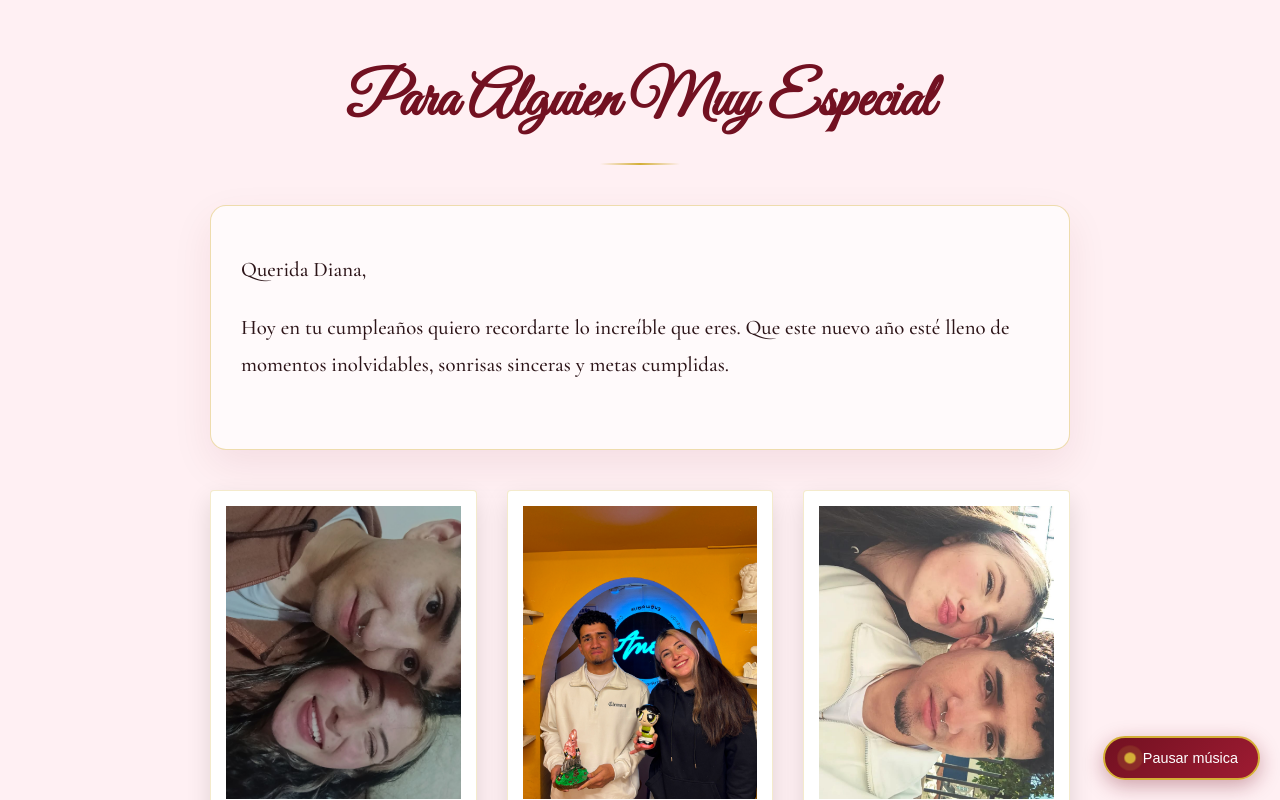
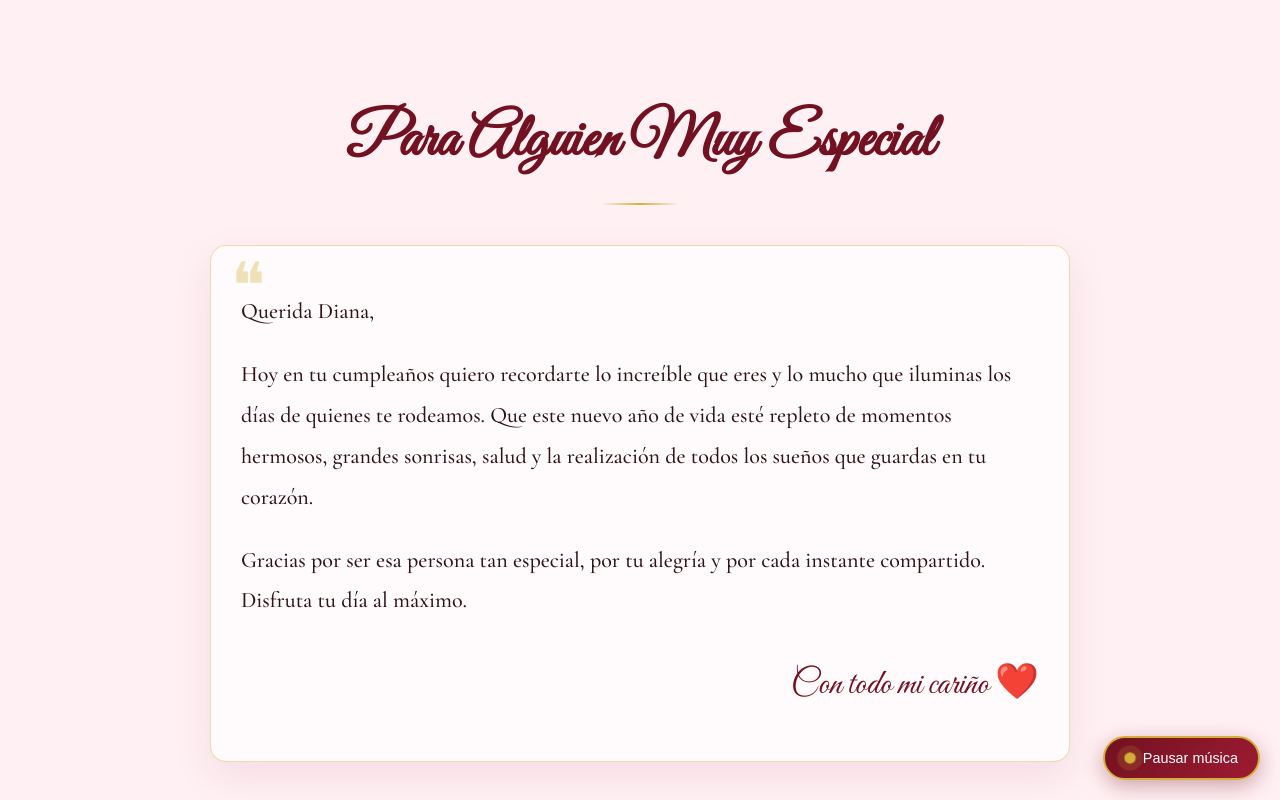
Before and after one commit to alexanderalvarado2405-bit/cumpleanos-diana, a plain HTML site: page index.html in a window 1280 px wide. Both pictures are taken after a click on the button "Abrir tu regalo ❤️". Shown: the part 800-1600 px from the top of the page. Drawn offline with nearby package versions, Linux system fonts and the light colour scheme.

Commit message:
Actualizar index.html

```diff
--- a/index.html
+++ b/index.html
@@ -17,7 +17,8 @@
             --dorado: #d4af37;
             --texto-oscuro: #3d1c22;
         }
-        * { margin: 0; padding: 0; box-sizing: border-box; }
+        * { margin: 0; padding: 0; box-sizing: border-box; -webkit-tap-highlight-color: transparent; }
+        html { scroll-behavior: smooth; }
         body {
             font-family: 'Montserrat', sans-serif;
             background-color: var(--rosa-pastel);
@@ -99,6 +100,7 @@
             box-shadow: 0 10px 25px rgba(114, 17, 33, 0.3);
         }
         #main-content { display: none; padding: 50px 20px; max-width: 900px; margin: 0 auto; }
+        section { padding: 40px 0; }
         .section-title {
             font-family: 'Great Vibes', cursive;
             font-size: clamp(2.6rem, 8vw, 3.8rem);
@@ -118,19 +120,38 @@
             border-radius: 16px;
             border: 1px solid rgba(212, 175, 55, 0.4);
             box-shadow: 0 15px 40px rgba(114, 17, 33, 0.08);
-            margin-bottom: 40px;
+            margin-bottom: 50px;
+            position: relative;
+        }
+        .letter-paper::before {
+            content: '❝';
+            font-family: 'Cormorant Garamond', serif;
+            font-size: 4rem;
+            color: rgba(212, 175, 55, 0.35);
+            position: absolute;
+            top: 10px;
+            left: 20px;
+            line-height: 1;
         }
         .letter-text p {
             font-family: 'Cormorant Garamond', serif;
-            font-size: 1.3rem;
+            font-size: clamp(1.22rem, 4.2vw, 1.38rem);
             color: #2c1418;
-            margin-bottom: 20px;
-            line-height: 1.8;
+            margin-bottom: 22px;
+            line-height: 1.85;
+        }
+        .letter-signature {
+            margin-top: 35px;
+            text-align: right;
+            font-family: 'Great Vibes', cursive;
+            font-size: 2.2rem;
+            color: var(--rojo-vino);
         }
         .polaroid-grid {
             display: grid;
             grid-template-columns: repeat(auto-fit, minmax(260px, 1fr));
-            gap: 30px;
+            gap: 35px;
+            padding: 10px;
         }
         .polaroid-card {
             background: #ffffff;
@@ -139,6 +160,8 @@
             box-shadow: 0 10px 25px rgba(0, 0, 0, 0.12);
             border: 1px solid rgba(212, 175, 55, 0.25);
         }
+        .polaroid-card:nth-child(odd) { transform: rotate(-1.5deg); }
+        .polaroid-card:nth-child(even) { transform: rotate(1.5deg); }
         .polaroid-img-wrapper {
             width: 100%;
             aspect-ratio: 4 / 5;
@@ -155,16 +178,19 @@
             font-family: 'Cormorant Garamond', serif;
             font-size: 1.2rem;
             font-style: italic;
+            font-weight: 600;
+            color: var(--texto-oscuro);
             text-align: center;
-            margin-top: 15px;
-            color: var(--texto-oscuro);
+            margin-top: 16px;
         }
         footer {
             text-align: center;
             padding: 30px;
             background-color: var(--rojo-vino);
             color: var(--blanco-crema);
-            margin-top: 50px;
+            margin-top: 60px;
+            border-radius: 12px;
+            font-size: 0.9rem;
         }
     </style>
 </head>
@@ -187,15 +213,23 @@
     </header>
 
     <div id="main-content">
+        <section>
             <h2 class="section-title">Para Alguien Muy Especial</h2>
             <div class="section-divider"></div>
 
             <div class="letter-paper">
                 <div class="letter-text">
                     <p>Querida Diana,</p>
-                <p>Hoy en tu cumpleaños quiero recordarte lo increíble que eres. Que este nuevo año esté lleno de momentos inolvidables, sonrisas sinceras y metas cumplidas.</p>
+                    <p>Hoy en tu cumpleaños quiero recordarte lo increíble que eres y lo mucho que iluminas los días de quienes te rodeamos. Que este nuevo año de vida esté repleto de momentos hermosos, grandes sonrisas, salud y la realización de todos los sueños que guardas en tu corazón.</p>
+                    <p>Gracias por ser esa persona tan especial, por tu alegría y por cada instante compartido. Disfruta tu día al máximo.</p>
                 </div>
+                <div class="letter-signature">Con todo mi cariño ❤️</div>
             </div>
+        </section>
+
+        <section>
+            <h2 class="section-title">Nuestros Recuerdos</h2>
+            <div class="section-divider"></div>
 
             <div class="polaroid-grid">
                 <div class="polaroid-card">
@@ -204,24 +238,28 @@
                     </div>
                     <div class="polaroid-caption">Momentos inolvidables</div>
                 </div>
+
                 <div class="polaroid-card">
                     <div class="polaroid-img-wrapper">
                         <img src="IMG-20260927-WA0016.jpg" alt="Foto 2">
                     </div>
                     <div class="polaroid-caption">Sonrisas que iluminan</div>
                 </div>
+
                 <div class="polaroid-card">
                     <div class="polaroid-img-wrapper">
                         <img src="IMG-20260927-WA0053.jpg" alt="Foto 3">
                     </div>
                     <div class="polaroid-caption">A tu lado todo es mejor</div>
                 </div>
+
                 <div class="polaroid-card">
                     <div class="polaroid-img-wrapper">
                         <img src="IMG_20251208_184717_807.webp" alt="Foto 4">
                     </div>
                     <div class="polaroid-caption">Nuestro lugar favorito</div>
                 </div>
+
                 <div class="polaroid-card">
                     <div class="polaroid-img-wrapper">
                         <img src="IMG_20260102_194923_263.webp" alt="Foto 5">
@@ -229,9 +267,10 @@
                     <div class="polaroid-caption">Siempre juntos</div>
                 </div>
             </div>
+        </section>
 
         <footer>
-            <p>Hecho con mucho cariño para ti ❤️</p>
+            <p>Hecho con mucho cariño para ti ❤️ ¡Feliz Cumpleaños, Diana!</p>
         </footer>
     </div>
 
```
Lines whose indentation alone changed are shown as unchanged.
